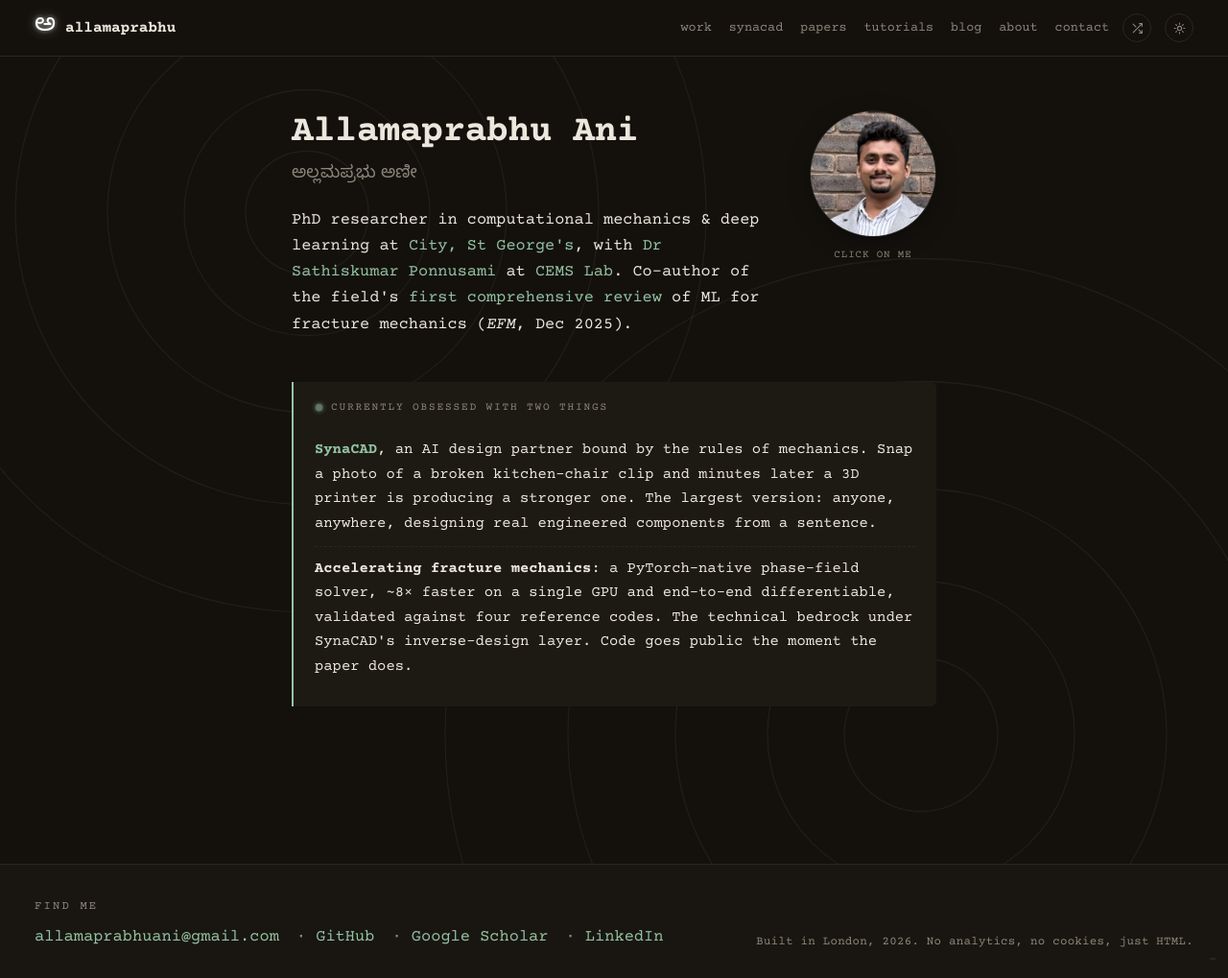
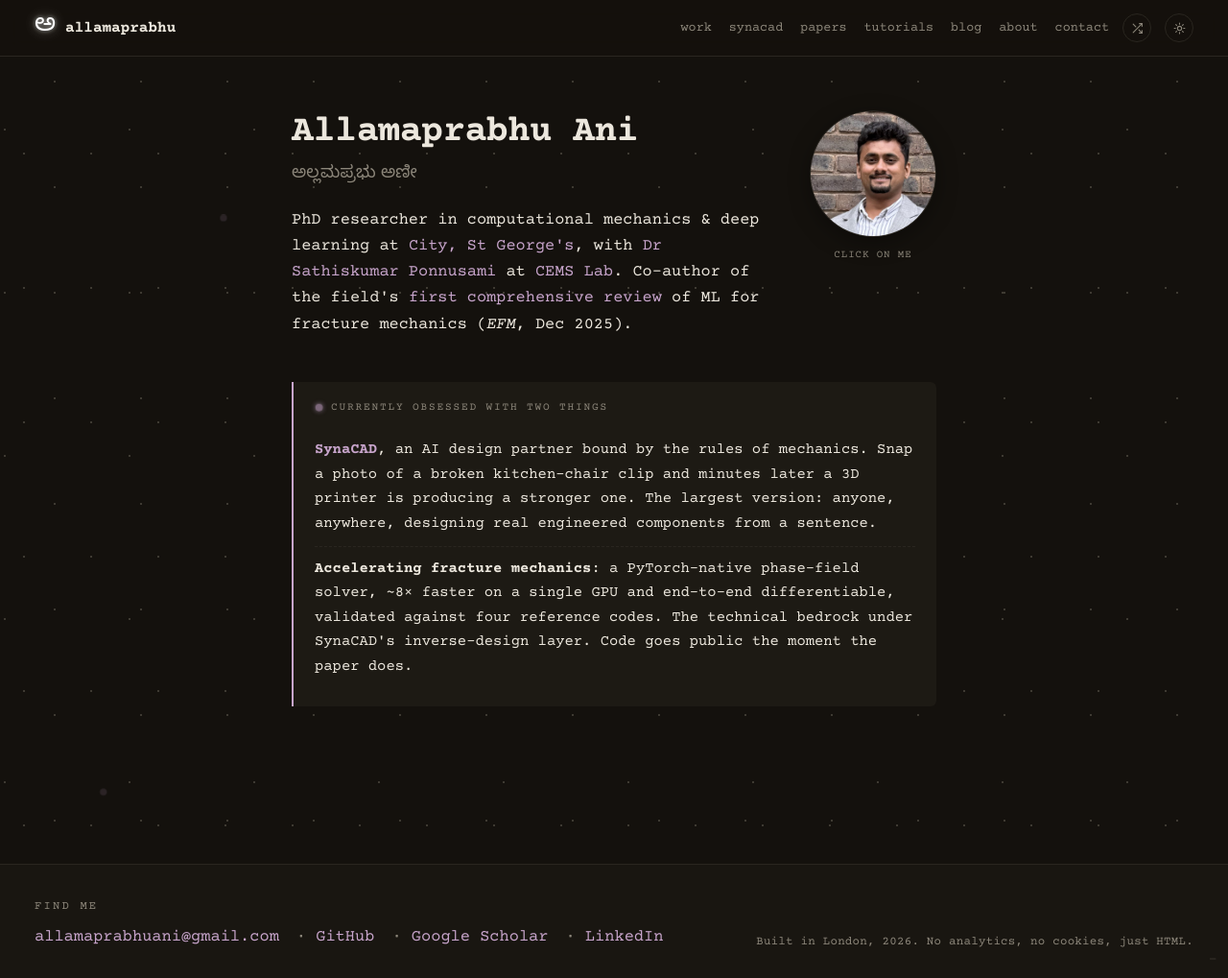
Before and after one commit to allamaprabhuani/allamaprabhuani.github.io, a Jekyll site: the page built from index.html, in a window 1280 px wide and 1019 px high. Shown: the whole window at 96% size. Built offline with Jekyll 4.4.1, drawn with Linux system fonts in a browser that asks for light colours.

Commit message:
neural-net: organic synaptic graph; bg+accent cycle in sequence
- replace 3-4-3 layered diagram with 28-node organic synaptic graph:
  3 loose clusters connected by 5 long curved bridges, 4 traveling
  pulses on the bridges (SVG animateMotion), 4 named pulsing nodes
- bg + accent: first visit random; every refresh after that cycles
  to the next in sequence (so visitors can sample everything by
  refreshing). shuffle button now steps to the next instead of
  reroll-random. ?bg= / ?accent= URL params still pin.

```diff
--- a/_layouts/default.html
+++ b/_layouts/default.html
@@ -82,22 +91,60 @@
 <div class="bg-layer" aria-hidden="true">
   <span class="star s1"></span><span class="star s2"></span><span class="star s3"></span>
   <span class="star s4"></span><span class="star s5"></span><span class="star s6"></span>
-  <svg class="neural-svg" viewBox="0 0 800 500" preserveAspectRatio="xMidYMid slice">
-    <g class="nn-edges" stroke="currentColor" stroke-width="0.6" fill="none" opacity="0.35">
-      <line x1="120" y1="120" x2="320" y2="80"/><line x1="120" y1="120" x2="320" y2="180"/><line x1="120" y1="120" x2="320" y2="280"/>
-      <line x1="120" y1="240" x2="320" y2="80"/><line x1="120" y1="240" x2="320" y2="180"/><line x1="120" y1="240" x2="320" y2="280"/><line x1="120" y1="240" x2="320" y2="380"/>
-      <line x1="120" y1="360" x2="320" y2="180"/><line x1="120" y1="360" x2="320" y2="280"/><line x1="120" y1="360" x2="320" y2="380"/>
-      <line x1="320" y1="80"  x2="520" y2="160"/><line x1="320" y1="80"  x2="520" y2="320"/>
-      <line x1="320" y1="180" x2="520" y2="160"/><line x1="320" y1="180" x2="520" y2="320"/>
-      <line x1="320" y1="280" x2="520" y2="160"/><line x1="320" y1="280" x2="520" y2="320"/>
-      <line x1="320" y1="380" x2="520" y2="160"/><line x1="320" y1="380" x2="520" y2="320"/>
-      <line x1="520" y1="160" x2="700" y2="240"/><line x1="520" y1="320" x2="700" y2="240"/>
+  <svg class="neural-svg" viewBox="0 0 1200 800" preserveAspectRatio="xMidYMid slice">
+    <!-- intra-cluster edges (short curves) -->
+    <g class="nn-edges" stroke="currentColor" stroke-width="0.7" fill="none" opacity="0.32">
+      <!-- cluster A -->
+      <path d="M130,150 Q165,130 200,130"/><path d="M200,130 Q240,140 280,170"/>
+      <path d="M130,150 Q140,190 150,230"/><path d="M150,230 Q185,235 220,250"/>
+      <path d="M220,250 Q255,245 295,245"/><path d="M280,170 Q290,205 295,245"/>
+      <path d="M150,230 Q165,275 180,310"/><path d="M180,310 Q215,300 250,300"/>
+      <path d="M220,250 Q235,275 250,300"/>
+      <!-- cluster B -->
+      <path d="M180,540 Q225,530 270,530"/><path d="M270,530 Q305,545 340,565"/>
+      <path d="M145,610 Q180,610 215,615"/><path d="M215,615 Q255,620 295,625"/>
+      <path d="M180,540 Q160,575 145,610"/><path d="M270,530 Q255,575 215,615"/>
+      <path d="M340,565 Q318,595 295,625"/><path d="M215,615 Q210,650 200,690"/>
+      <path d="M295,625 Q295,655 290,685"/><path d="M200,690 Q245,690 290,685"/>
+      <!-- cluster C -->
+      <path d="M800,300 Q835,285 870,280"/><path d="M870,280 Q910,290 950,310"/>
+      <path d="M950,310 Q985,300 1020,300"/><path d="M760,370 Q795,375 830,380"/>
+      <path d="M830,380 Q870,390 905,400"/><path d="M905,400 Q945,395 980,390"/>
+      <path d="M980,390 Q1020,385 1055,380"/><path d="M800,300 Q780,335 760,370"/>
+      <path d="M870,280 Q850,330 830,380"/><path d="M950,310 Q930,355 905,400"/>
+      <path d="M1020,300 Q1000,345 980,390"/><path d="M800,460 Q840,465 880,470"/>
+      <path d="M880,470 Q915,475 950,480"/><path d="M760,370 Q780,415 800,460"/>
+      <path d="M830,380 Q855,425 880,470"/><path d="M905,400 Q927,440 950,480"/>
     </g>
+    <!-- long-range inter-cluster edges (named so we can attach traveling pulses) -->
+    <g class="nn-bridges" stroke="currentColor" stroke-width="0.9" fill="none" opacity="0.22">
+      <path id="br-ac" d="M295,245 Q500,180 800,300"/>
+      <path id="br-ab" d="M250,300 Q220,420 215,615"/>
+      <path id="br-bc" d="M340,565 Q620,520 905,400"/>
+      <path id="br-ac2" d="M280,170 Q650,80 1020,300"/>
+      <path d="M295,625 Q580,720 980,480" opacity="0.6"/>
+    </g>
+    <!-- nodes -->
     <g class="nn-nodes" fill="currentColor">
-      <circle cx="120" cy="120" r="4"/><circle cx="120" cy="240" r="4"/><circle cx="120" cy="360" r="4"/>
-      <circle cx="320" cy="80"  r="4" class="pulse pa"/><circle cx="320" cy="180" r="4"/><circle cx="320" cy="280" r="4" class="pulse pb"/><circle cx="320" cy="380" r="4"/>
-      <circle cx="520" cy="160" r="4"/><circle cx="520" cy="320" r="4" class="pulse pc"/>
-      <circle cx="700" cy="240" r="5"/>
+      <!-- cluster A -->
+      <circle cx="130" cy="150" r="2.5"/><circle cx="200" cy="130" r="2.5"/><circle cx="280" cy="170" r="2.5" class="pulse pa"/>
+      <circle cx="150" cy="230" r="2.5"/><circle cx="220" cy="250" r="3.5"/><circle cx="295" cy="245" r="2.5"/>
+      <circle cx="180" cy="310" r="2.5"/><circle cx="250" cy="300" r="2.5"/>
+      <!-- cluster B -->
+      <circle cx="180" cy="540" r="2.5"/><circle cx="270" cy="530" r="2.5"/><circle cx="340" cy="565" r="2.5" class="pulse pb"/>
+      <circle cx="145" cy="610" r="2.5"/><circle cx="215" cy="615" r="3.5"/><circle cx="295" cy="625" r="2.5"/>
+      <circle cx="200" cy="690" r="2.5"/><circle cx="290" cy="685" r="2.5"/>
+      <!-- cluster C -->
+      <circle cx="800" cy="300" r="2.5"/><circle cx="870" cy="280" r="2.5"/><circle cx="950" cy="310" r="2.5"/><circle cx="1020" cy="300" r="2.5" class="pulse pc"/>
+      <circle cx="760" cy="370" r="2.5"/><circle cx="830" cy="380" r="2.5"/><circle cx="905" cy="400" r="3.5"/><circle cx="980" cy="390" r="2.5"/><circle cx="1055" cy="380" r="2.5"/>
+      <circle cx="800" cy="460" r="2.5"/><circle cx="880" cy="470" r="2.5" class="pulse pd"/><circle cx="950" cy="480" r="2.5"/>
+    </g>
+    <!-- traveling pulses along the bridges -->
+    <g class="nn-travel" fill="currentColor">
+      <circle r="3" opacity="0.85"><animateMotion dur="7s" repeatCount="indefinite" rotate="auto"><mpath href="#br-ac"/></animateMotion></circle>
+      <circle r="2.5" opacity="0.75"><animateMotion dur="9s" begin="2s" repeatCount="indefinite"><mpath href="#br-bc"/></animateMotion></circle>
+      <circle r="2.5" opacity="0.7"><animateMotion dur="8s" begin="4s" repeatCount="indefinite"><mpath href="#br-ab"/></animateMotion></circle>
+      <circle r="3" opacity="0.8"><animateMotion dur="11s" begin="1s" repeatCount="indefinite"><mpath href="#br-ac2"/></animateMotion></circle>
     </g>
   </svg>
 </div>
--- a/site.js
+++ b/site.js
@@ -70,20 +70,22 @@
       });
     }
 
+    // shuffle button now steps to the next bg + accent in sequence
+    // (matches the per-refresh cycling behaviour, but without reload)
     var shuffleBtn = document.getElementById('shuffle-bg');
     if (shuffleBtn) {
       shuffleBtn.addEventListener('click', function(){
         var curBg = document.documentElement.getAttribute('data-bg');
-        var bgPool = BGS.filter(function(b){ return b !== curBg; });
-        var nextBg = bgPool[Math.floor(Math.random()*bgPool.length)];
+        var bi = BGS.indexOf(curBg); if (bi < 0) bi = -1;
+        var nextBg = BGS[(bi + 1) % BGS.length];
         document.documentElement.setAttribute('data-bg', nextBg);
-        try { sessionStorage.setItem('bg', nextBg); } catch(e) {}
+        try { localStorage.setItem('bg-i', BGS.indexOf(nextBg)); } catch(e) {}
 
         var curA = document.documentElement.getAttribute('data-accent');
-        var aPool = ACCENTS.filter(function(a){ return a !== curA; });
-        var nextA = aPool[Math.floor(Math.random()*aPool.length)];
+        var ai = ACCENTS.indexOf(curA); if (ai < 0) ai = -1;
+        var nextA = ACCENTS[(ai + 1) % ACCENTS.length];
         document.documentElement.setAttribute('data-accent', nextA);
-        try { sessionStorage.setItem('accent', nextA); } catch(e) {}
+        try { localStorage.setItem('accent-i', ACCENTS.indexOf(nextA)); } catch(e) {}
       });
     }
 
```
Also changed, not shown: other parts of _layouts/default.html (+12 -3 lines).
